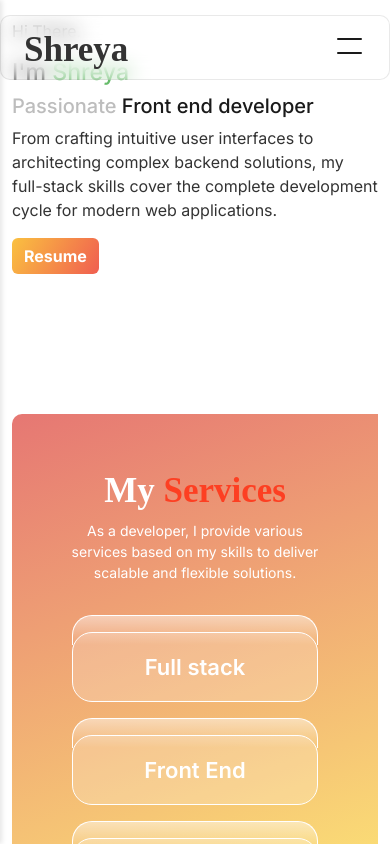
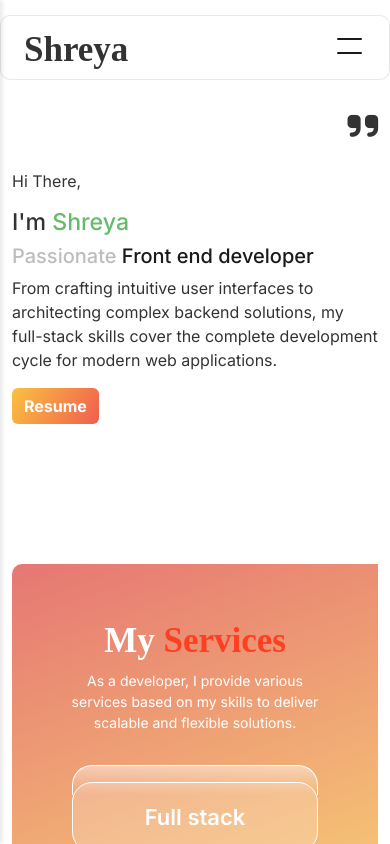
Before and after one commit to Shhreyaaa/Portfolio, a React (Vite) app: page / in a window 390 px wide. Shown: the top 844 px of the page. Built offline with nearby package versions, Linux system fonts and the light colour scheme; a web font is replaced by a local one.

Commit message:
made changes in font size

```diff
--- a/src/App.css
+++ b/src/App.css
@@ -186,10 +186,7 @@ body {
 
 
 @media (max-width: 990px){
-  .animate{
-    display: none;
 
-  }
   .services{
     display: none;
   }
@@ -389,3 +386,10 @@ body {
 .projects:hover .hover-button {
   opacity: 1;
 }
+
+@media (max-width: 990px){
+    .start{
+        margin-top: 150px;
+    }
+
+}
--- a/src/Pages/Home.jsx
+++ b/src/Pages/Home.jsx
@@ -121,7 +121,7 @@ function Home({isMenuOpen , screenWidth}) {
         </div>
 
       </div>
-      <div className="col-lg-6">
+      <div className="col-lg-6 start">
       <p style={{textAlign:'right',fontSize:'35px'}}><i  className="fa-solid fa-quote-right"></i></p>
       <p data-aos="fade-left">Hi There,</p>
       <h3 data-aos="fade-left">
--- a/src/Pages/project.css
+++ b/src/Pages/project.css
@@ -1,6 +1,6 @@
 .skills-container {
   display: grid;
-  grid-template-columns: repeat(5, 1fr);
+  grid-template-columns: repeat(4, 1fr);
   gap: 12px;
   margin: 20px 0;
 }
```
